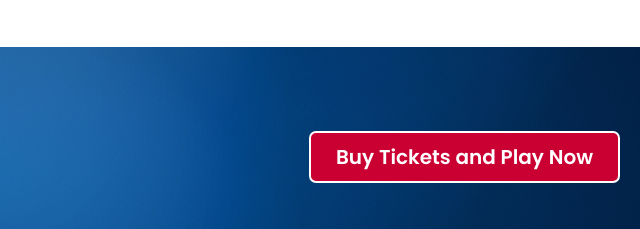
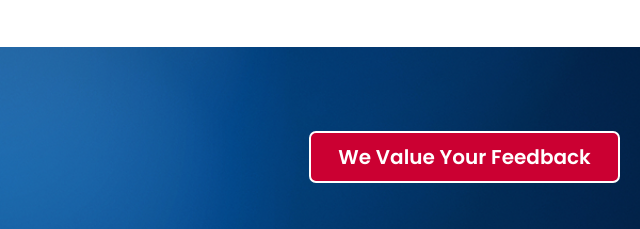
Before and after one commit to jb8579/C-Landing-Page-44, a plain HTML site: page index.html in a window 1280 px wide. Shown: the part 1480-1709 px from the top of the page, 640-1280 px from the left. Drawn offline with nearby package versions, Linux system fonts and the light colour scheme.

Commit message:
popup btn

```diff
--- a/index.html
+++ b/index.html
@@ -88,7 +88,7 @@
                             <h2>Players Review</h2>
                         </div>
                         <div class="sliderhd-btn">
-                            <a id="buyTicketsBtn">Buy Tickets and Play Now</a>
+                            <a id="buyTicketsFeedbackBtn">We Value Your Feedback</a>
                         </div>
                     </div>
                     <div class="slider-part">
```
